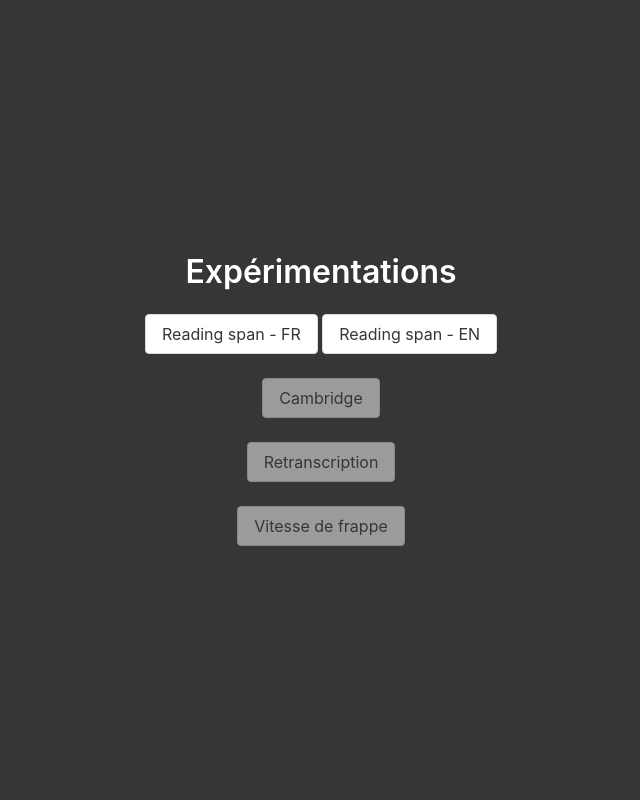
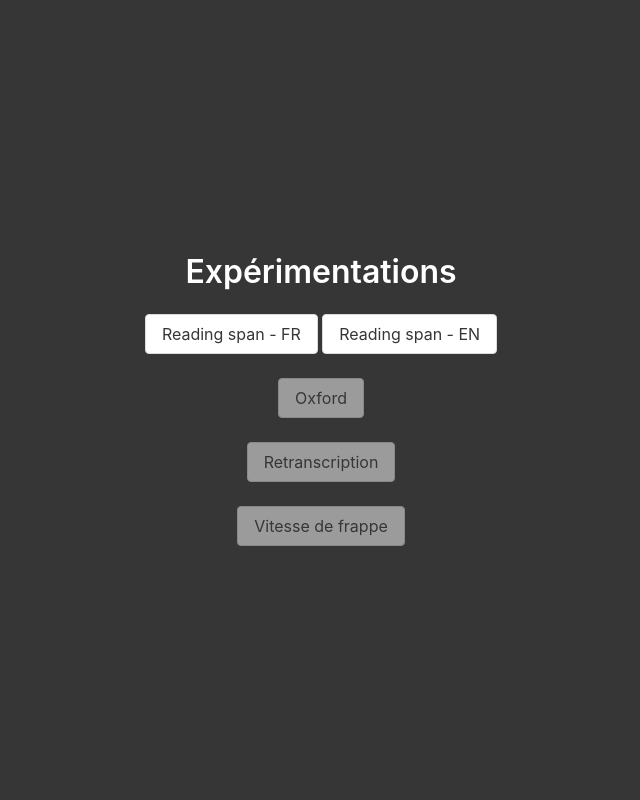
Before and after one commit to FlorianVie/ter_web, a PHP site: page /experimentations.php in a window 1280 px wide. Shown: the whole page, without its empty margins (319-959 px from the left). Run offline with PHP 8.4, Linux system fonts and the light colour scheme.

Commit message:
Fix EN FR

```diff
--- a/expe/reading_span_en.php
+++ b/expe/reading_span_en.php
@@ -122,6 +122,7 @@ $main_sizes = [4, 4, 5, 5, 6, 6];
         stimulus: "<h1><?php echo $letters[$i] ?></h1>",
         trial_duration: 1000,
         choices: "",
+        post_trial_gap: 300,
         data: {
             part: "training-letters",
         }
@@ -359,6 +360,7 @@ $main_sizes = [4, 4, 5, 5, 6, 6];
         stimulus: "<h1><?php echo $letters_both[$j] ?></h1>",
         trial_duration: 1000,
         choices: "",
+        post_trial_gap: 300,
         data: {
             part: 'training-both-letter'
         }
@@ -491,6 +493,7 @@ $main_sizes = [4, 4, 5, 5, 6, 6];
         stimulus: "<h1><?php echo $letters_main[$j] ?></h1>",
         trial_duration: 1000,
         choices: "",
+        post_trial_gap: 300,
         data: {
             part: 'letter'
         }
--- a/experimentations.php
+++ b/experimentations.php
@@ -27,7 +27,7 @@
             </div>
             <div class="columns">
                 <div class="column">
-                    <button class="button" disabled>Cambridge</button>
+                    <button class="button" disabled>Oxford</button>
                 </div>
             </div>
             <div class="columns">
```
